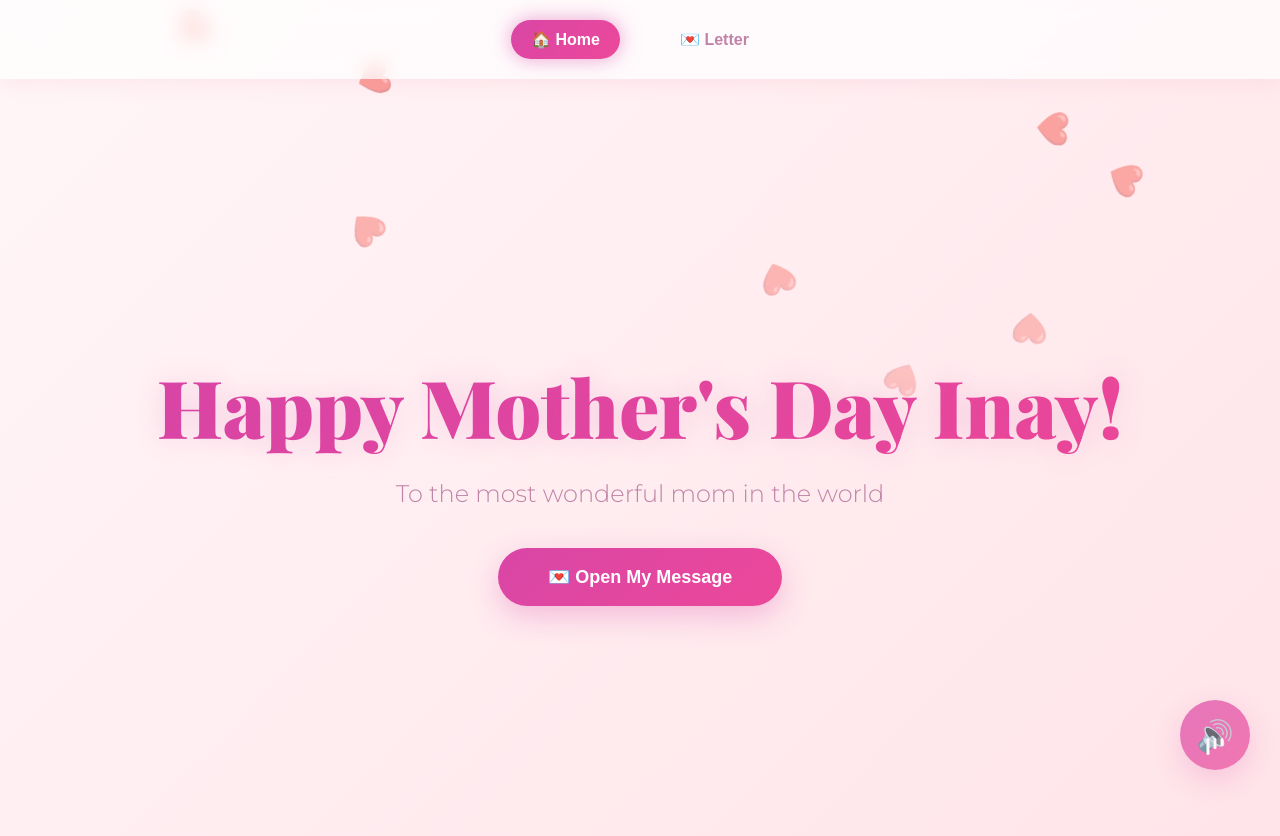
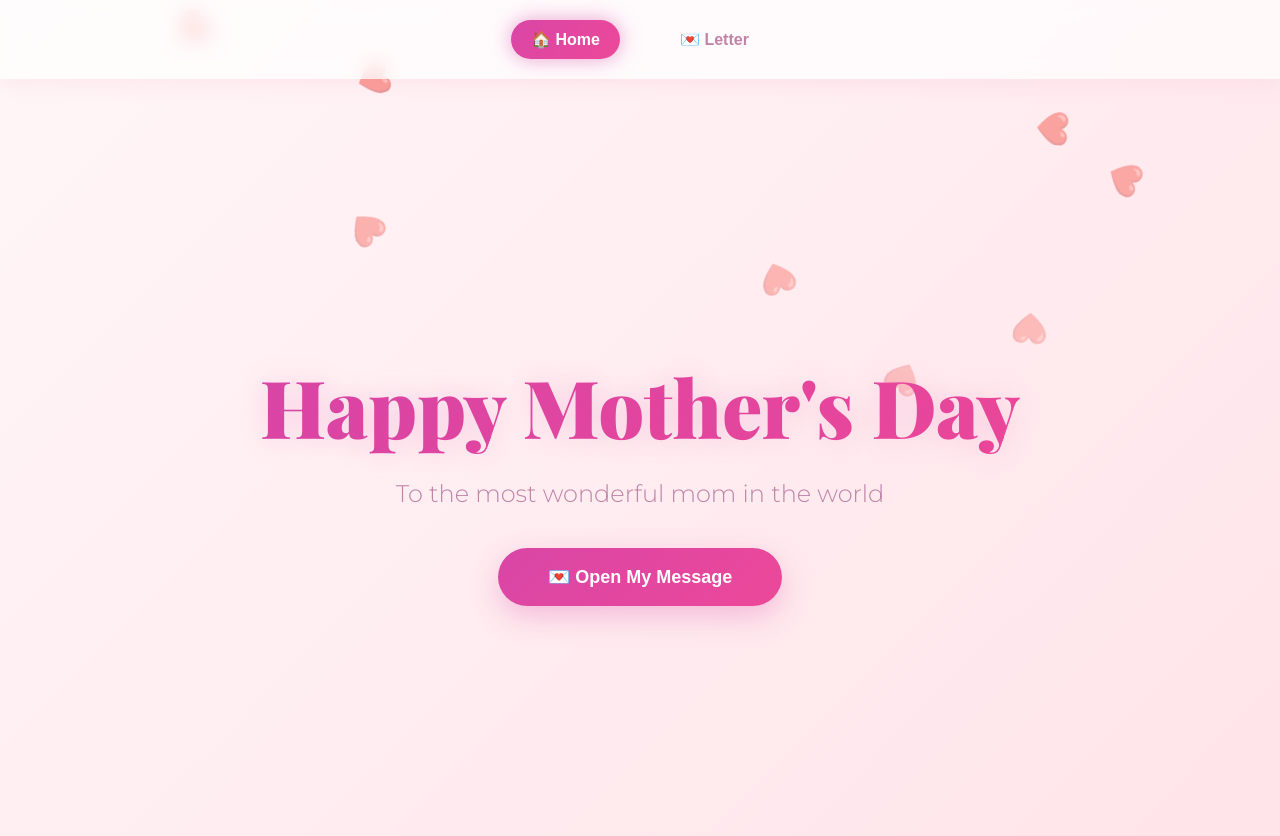
Before and after one commit to 24-09132/Happy-Mother-s-Day-Inay, a plain HTML site: page index.html in a window 1280 px wide. Drawn offline with nearby package versions, Linux system fonts and the light colour scheme.

Commit message:
Refactor HTML structure and styles for Mother's Day page

```diff
--- a/index.html
+++ b/index.html
@@ -260,61 +260,6 @@
             }
         }
 
-        /* ====== MUSIC PLAYER ====== */
-        .music-player {
-            position: fixed;
-            bottom: 30px;
-            right: 30px;
-            width: 70px;
-            height: 70px;
-            background: linear-gradient(135deg, #d946a6 0%, #ec4899 100%);
-            border-radius: 50%;
-            display: flex;
-            justify-content: center;
-            align-items: center;
-            cursor: pointer;
-            box-shadow: 0 10px 30px rgba(217, 70, 166, 0.3);
-            transition: all 0.3s ease;
-            z-index: 50;
-            opacity: 0.7;
-        }
-
-        .music-player:hover {
-            opacity: 1;
-            transform: scale(1.1);
-            box-shadow: 0 15px 40px rgba(217, 70, 166, 0.5);
-        }
-
-        .music-icon {
-            font-size: 30px;
-            color: white;
-        }
-
-        .visualizer {
-            position: absolute;
-            bottom: 15px;
-            left: 50%;
-            transform: translateX(-50%);
-            display: flex;
-            gap: 4px;
-        }
-
-        .bar {
-            width: 3px;
-            height: 15px;
-            background: white;
-            border-radius: 2px;
-            animation: visualize 0.6s ease-in-out infinite;
-        }
-
-        .bar:nth-child(2) { animation-delay: 0.1s; }
-        .bar:nth-child(3) { animation-delay: 0.2s; }
-
-        @keyframes visualize {
-            0%, 100% { height: 8px; }
-            50% { height: 20px; }
-        }
-
         /* ====== AUDIO ELEMENT ====== */
         audio {
             display: none;
@@ -351,17 +296,6 @@
             .letter-text {
                 font-size: 18px;
                 min-height: 200px;
-            }
-
-            .music-player {
-                width: 60px;
-                height: 60px;
-                bottom: 20px;
-                right: 20px;
-            }
-
-            .music-icon {
-                font-size: 24px;
             }
         }
 
@@ -413,7 +347,7 @@
     <!-- HOME SECTION -->
     <section id="home" class="section active">
         <div class="home-content">
-            <h1 class="main-title">Happy Mother's Day Inay!</h1>
+            <h1 class="main-title">Happy Mother's Day</h1>
             <p class="subtitle">To the most wonderful mom in the world</p>
             <button class="open-btn" onclick="showSection('letter')">💌 Open My Message</button>
         </div>
@@ -422,32 +356,23 @@
     <!-- LETTER SECTION -->
     <section id="letter" class="section">
         <div class="letter-card">
-            <h2 class="letter-title">Dear Inay ❤️</h2>
+            <h2 class="letter-title">Dear Mom ❤️</h2>
             <div class="letter-text" id="letterContent"></div>
         </div>
     </section>
 
-    <!-- Music Player -->
-    <div class="music-player" onclick="toggleMusic()">
-        <div class="visualizer">
-            <div class="bar"></div>
-            <div class="bar"></div>
-            <div class="bar"></div>
-        </div>
-        <span class="music-icon" id="musicIcon">🎵</span>
-    </div>
-
-    <!-- Audio Element -->
-    <audio id="bgMusic" loop>
-        <source src="SB19 - MAPA (Lyrics) - (320 Kbps).mp3" type="audio/mpeg">
+    <!-- Audio Element - CHANGE "background-music.mp3" TO YOUR MUSIC FILE NAME -->
+    <audio id="bgMusic" loop preload="auto">
+        <source src="background-music.mp3" type="audio/mpeg">
     </audio>
 
     <script>
         // ====== LETTER TEXT WITH TYPEWRITER EFFECT ======
-        const letterText = ` Happy Mother's Day, Inay! Thank you sa walang sawang suporta mo sa akin at sa inyo ni tito, alam ko na kahit marami kayong financial problem hindi nyo ako pinapabayaan lalo na kapag may mga bayarin. Gusto ko lang malaman nyo na kahit nagiging pasaway ako, mahal na mahal ko kayo at gusto ko lang din malaman mo na sobrang swerte ko sayo at sobrang na-aappreciate kita inay! Salamat sa lahat at 'wag kayong mag-alala dahil pare parehas tayong aangat sa buhay kapag naging stable na ako at ako naman ang babawi sa mga ginawa nyong sakripisyo sa akin. I love you inay and Happy happy Mother's Day!💕`;
+        const letterText = `I want to thank you for everything you do. Your love, care, and support mean the world to me. You are my inspiration, my strength, and my guide. Thank you for being the most amazing mom ever. I love you so much! 💕`;
 
         let currentIndex = 0;
         let isTyping = false;
+        let musicStarted = false;
 
         // ====== FALLING HEARTS EFFECT ======
         function createFallingHeart() {
@@ -507,32 +432,40 @@
             }
         }
 
-        // ====== MUSIC PLAYER ======
-        let isPlaying = false;
+        // ====== ROBUST MUSIC AUTOPLAY ======
+        function playMusicSafely() {
+            if (musicStarted) return; // Prevent multiple plays
 
-        function toggleMusic() {
             const audio = document.getElementById('bgMusic');
-            const musicIcon = document.getElementById('musicIcon');
 
-            if (isPlaying) {
-                audio.pause();
-                musicIcon.textContent = '🎵';
-                isPlaying = false;
-            } else {
-                audio.play();
-                musicIcon.textContent = '🔊';
-                isPlaying = true;
+            // Reset audio to start from beginning
+            audio.currentTime = 0;
+
+            const playPromise = audio.play();
+
+            if (playPromise !== undefined) {
+                playPromise
+                    .then(() => {
+                        musicStarted = true;
+                        console.log('Music started successfully');
+                    })
+                    .catch((error) => {
+                        console.log('Autoplay prevented:', error);
+                        // Retry on user interaction
+                        document.addEventListener('click', playMusicSafely, { once: true });
+                        document.addEventListener('touchstart', playMusicSafely, { once: true });
+                    });
             }
         }
 
-        // Auto-play music when page loads
+        // ====== START MUSIC ON PAGE LOAD ======
         window.addEventListener('load', function() {
-            setTimeout(() => {
-                document.getElementById('bgMusic').play();
-                document.getElementById('musicIcon').textContent = '🔊';
-                isPlaying = true;
-            }, 2500);
+            setTimeout(playMusicSafely, 500);
         });
+
+        // ====== START MUSIC ON FIRST USER INTERACTION ======
+        document.addEventListener('click', playMusicSafely, { once: true });
+        document.addEventListener('touchstart', playMusicSafely, { once: true });
 
         // ====== SMOOTH SCROLLING ======
         document.querySelectorAll('a[href^="#"]').forEach(anchor => {
@@ -544,9 +477,6 @@
                 }
             });
         });
-
-        // ====== INITIAL TYPEWRITER ON LETTER SECTION ======
-        // The typewriter will start when user clicks on Letter tab
     </script>
 </body>
 </html>
```
